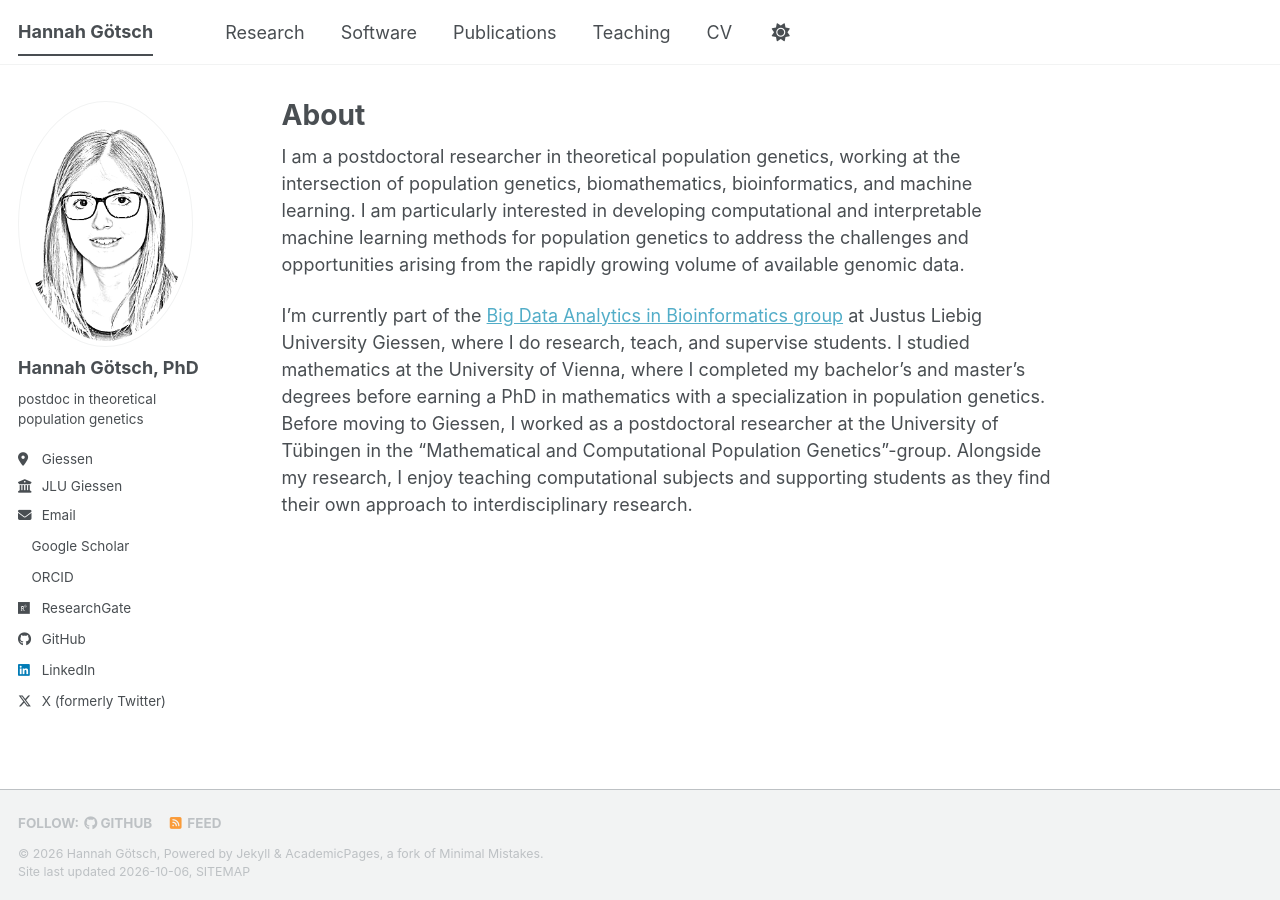
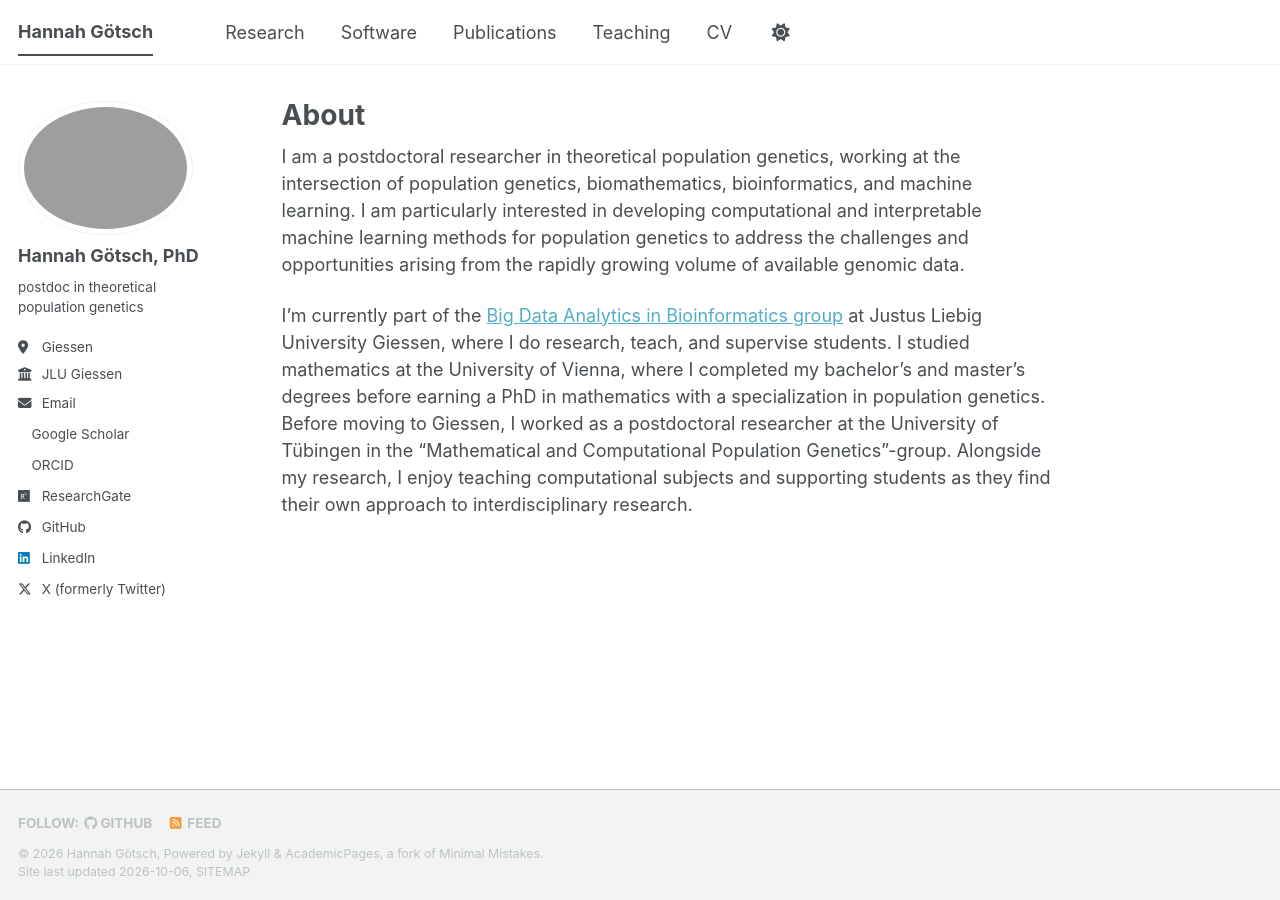
Before and after one commit to hannahgoetsch/hannahgoetsch.github.io, a Jekyll site: the page built from _pages/about.md, in a window 1280 px wide. Built offline with Jekyll 4.4.1, drawn with Linux system fonts in a browser that asks for light colours; a style sheet for code colours, icons or effects is not loaded.

Commit message:
Update author avatar in configuration file

```diff
--- a/_config.yml
+++ b/_config.yml
@@ -23,7 +23,7 @@ repository               : "hannahgoetsch/hannahgoetsch.github.io"
 #               Additional customization can be done by editing /_includes/author-profile.html
 author:
   # Biographic information
-  avatar           : "pencil_effect_512px.png" # "profile.png"
+  avatar           : "picture.jpg" # "pencil_effect_512px.png" # "profile.png"
   name             : "Hannah Götsch, PhD"
   pronouns         : # example: "she/her"
   bio              : "postdoc in theoretical population genetics"
```
